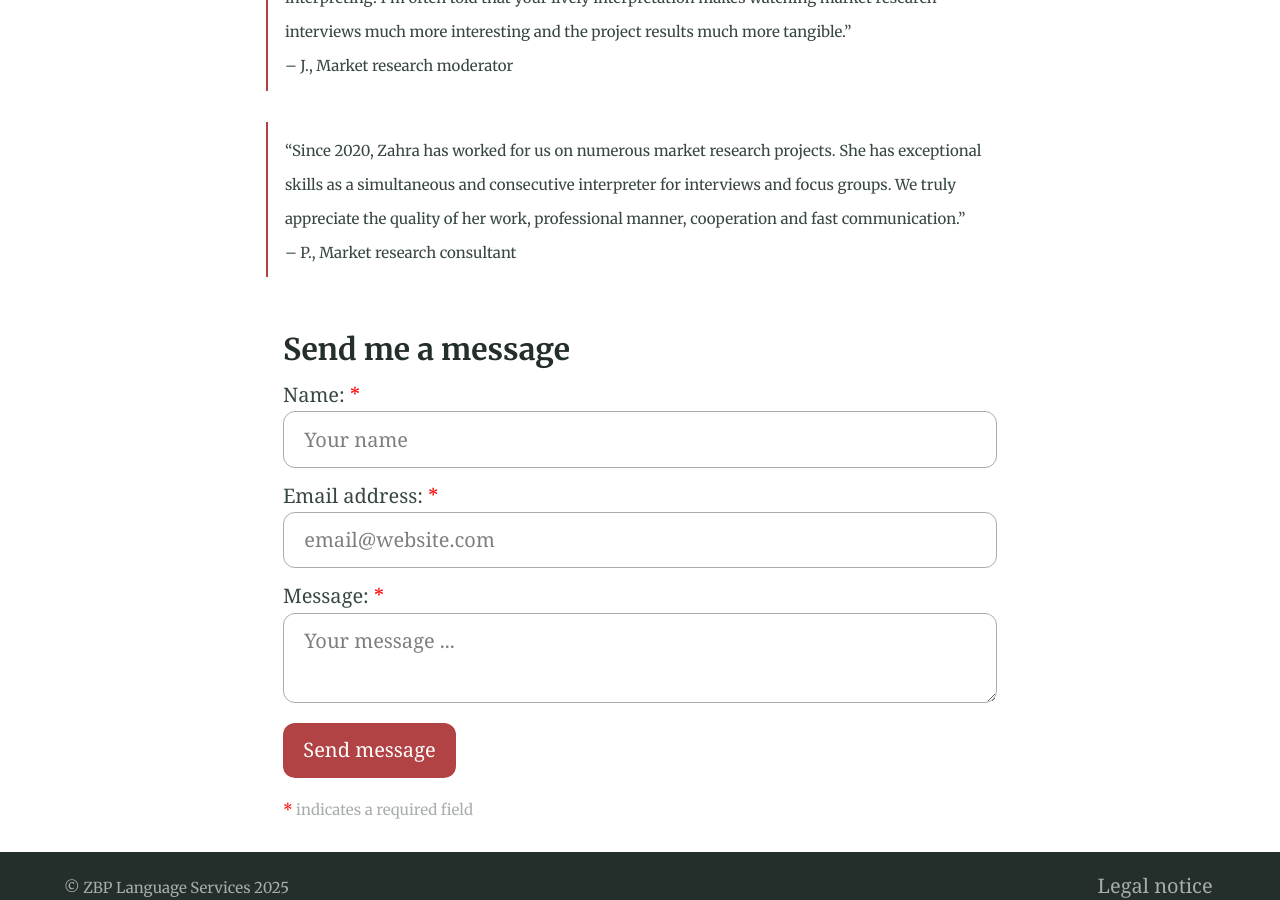
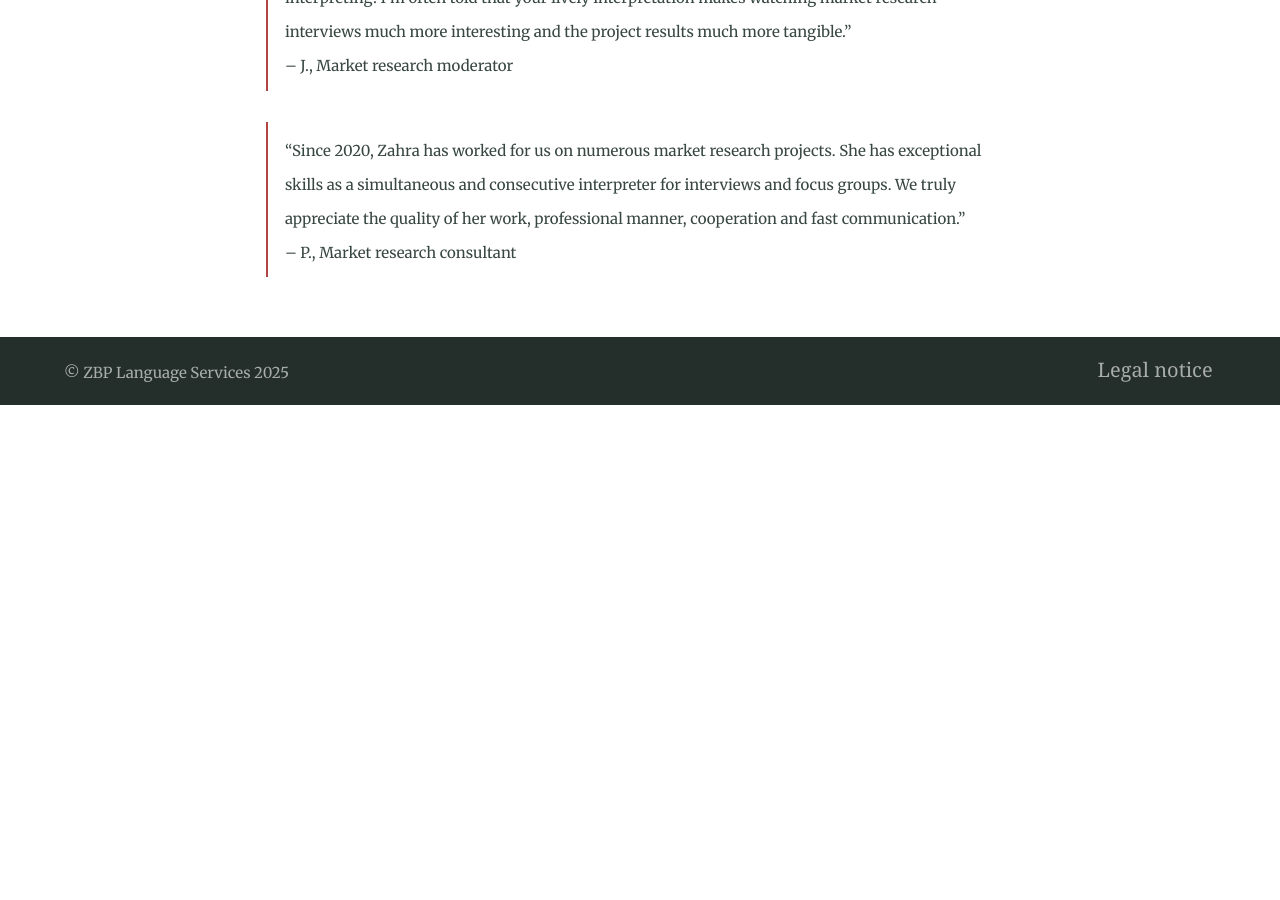
Before and after one commit to Website-2/zbp-language-services.github.io, a Jekyll site: the page built from index.md, in a window 1280 px wide and 900 px high, scrolled down 2273 px. Built offline with Jekyll 4.4.1, drawn with Linux system fonts in a browser that asks for light colours; after the commit the page ends 2678 px from its top, so only the background shows below that.

Commit message:
Text update

```diff
--- a/_includes/site-aside.html
+++ b/_includes/site-aside.html
@@ -15,7 +15,7 @@
       {% include nav-social.html %}
       <br><small>Contact details:</small><br>
       <small>&nbsp;</small>{% include icon.html id="email" color="#b14345" title="Email" %}<small>&nbsp;<a href="mailto:z-c@live.co.uk">z-c@live.co.uk</a></small><br>
-      <small>&nbsp;</small>{% include icon.html id="phone" color="#b14345" title="Phone" %}<small>&nbsp;&nbsp;<a href="tel:004917676298153">+49 176 76298153</a></small>
+      <small>&nbsp;&nbsp;</small>{% include icon.html id="phone" color="#b14345" title="Phone" %}<small>&nbsp;<a href="tel:004917676298153">+49 176 76298153</a></small>
     </section>
 
   {% elsif page.layout == "categories" %}
--- a/index.md
+++ b/index.md
@@ -36,7 +36,3 @@ I work with market research studios, moderators, consultants and agencies as wel
 
 ><small>"Since 2020, Zahra has worked for us on numerous market research projects. She has exceptional skills as a simultaneous and consecutive interpreter for interviews and focus groups. We truly appreciate the quality of her work, professional manner, cooperation and fast communication."<br>
 – P., Market research consultant</small>
-
-### Send me a message
-
-{% include contact-form.html %}
```
